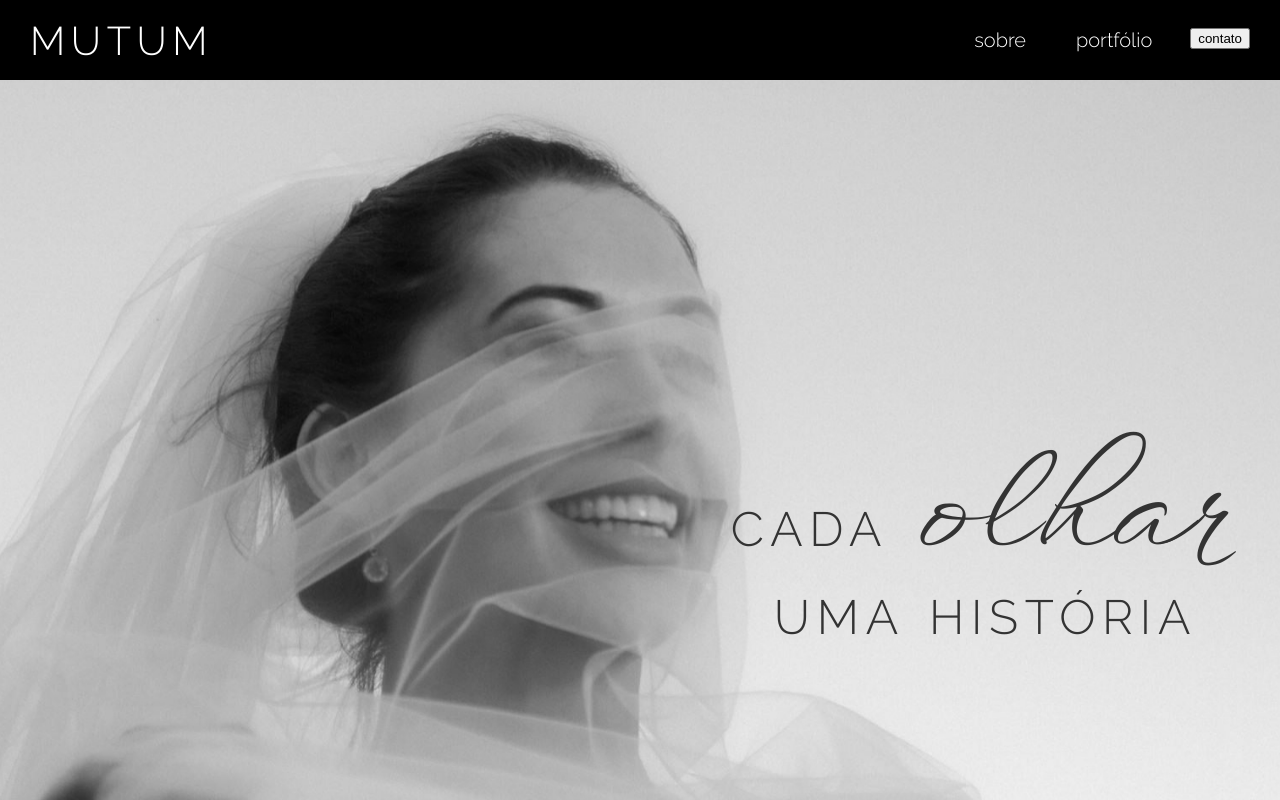
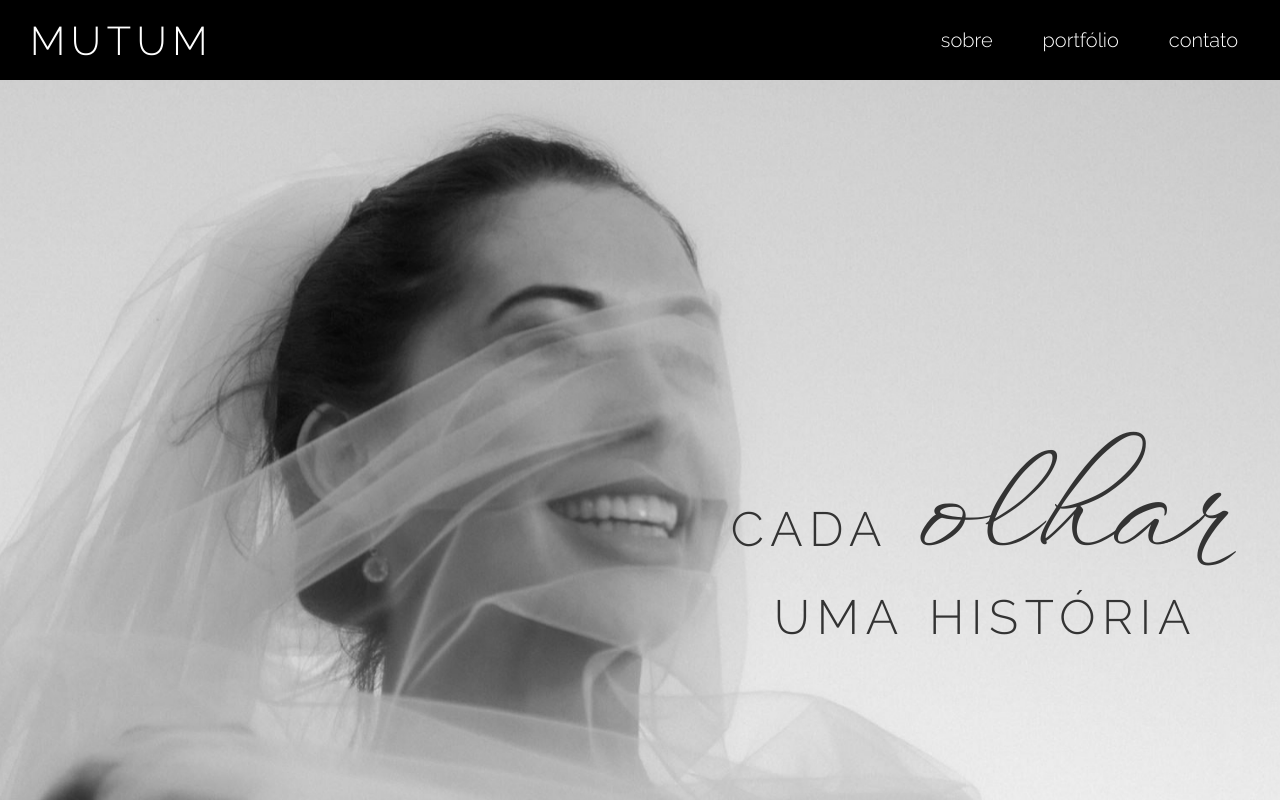
Before and after one commit to MariliaNewton/mutum, a React (Vite) app: page / in a window 1280 px wide. Shown: the top 800 px of the page. Built offline with nearby package versions, Linux system fonts and the light colour scheme.

Commit message:
style new button

```diff
--- a/src/index.css
+++ b/src/index.css
@@ -111,11 +111,22 @@ header {
 .header-nav-links {
   list-style: none;
   display: flex;
+  align-items: center;
   gap: 1.625rem;
   padding-left: 0;
 }
 
+.header-nav-links button {
+  all: unset;
+  display: inline-block;
+  font-family: inherit;
+  font-weight: inherit;
+  color: inherit;
+  line-height: inherit;
+}
+
 .header-nav-links a,
+.header-nav-links button,
 .header-nav-links span {
   font-size: 1.25rem;
   cursor: pointer;
@@ -124,7 +135,8 @@ header {
 /* DROPDOWN MENU */
 
 .header-nav-links li > a,
-.header-nav-links li > span {
+.header-nav-links li > span,
+.header-nav-links li > button {
   padding: 0.5rem 0.75rem;
   border-radius: 100px;
 }
```
